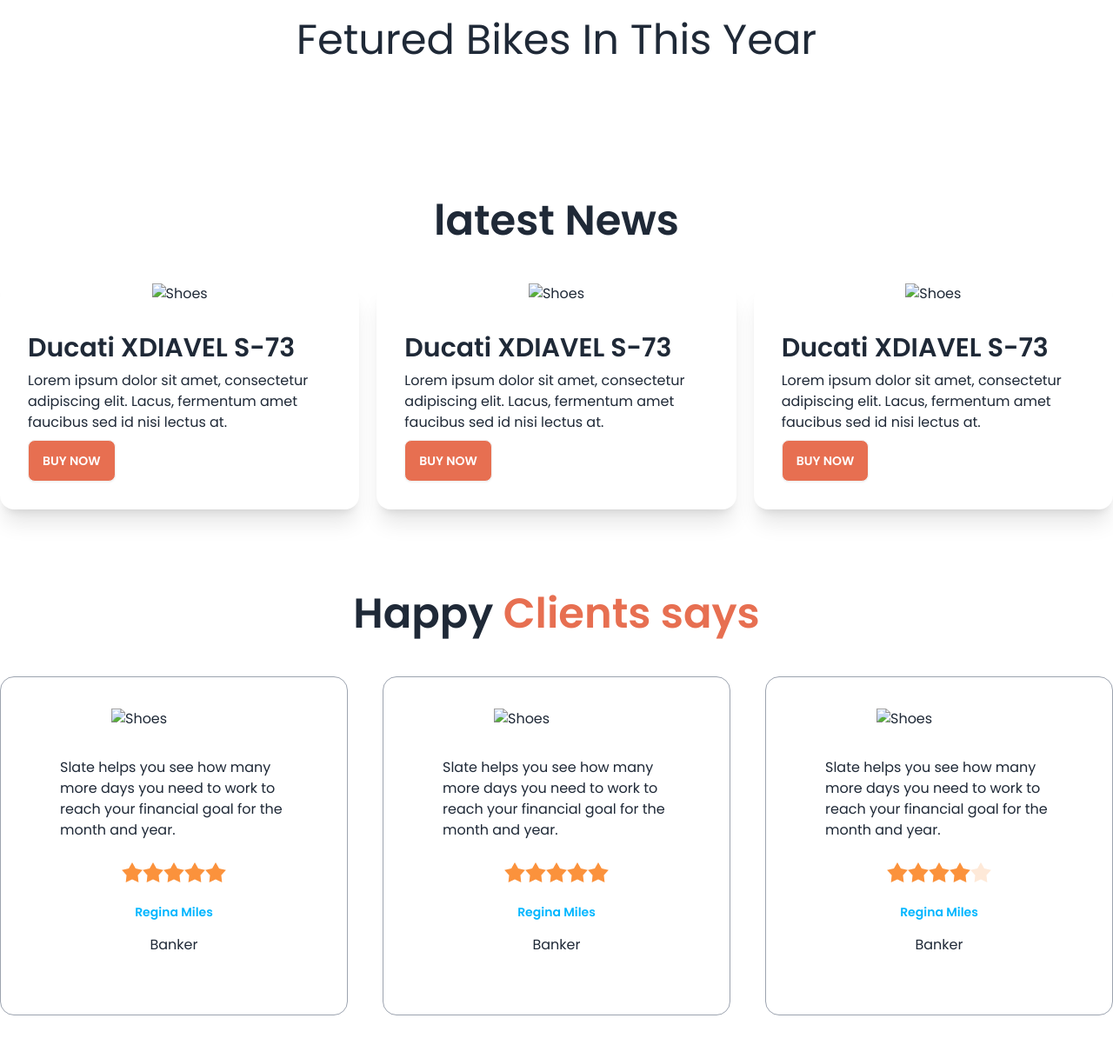
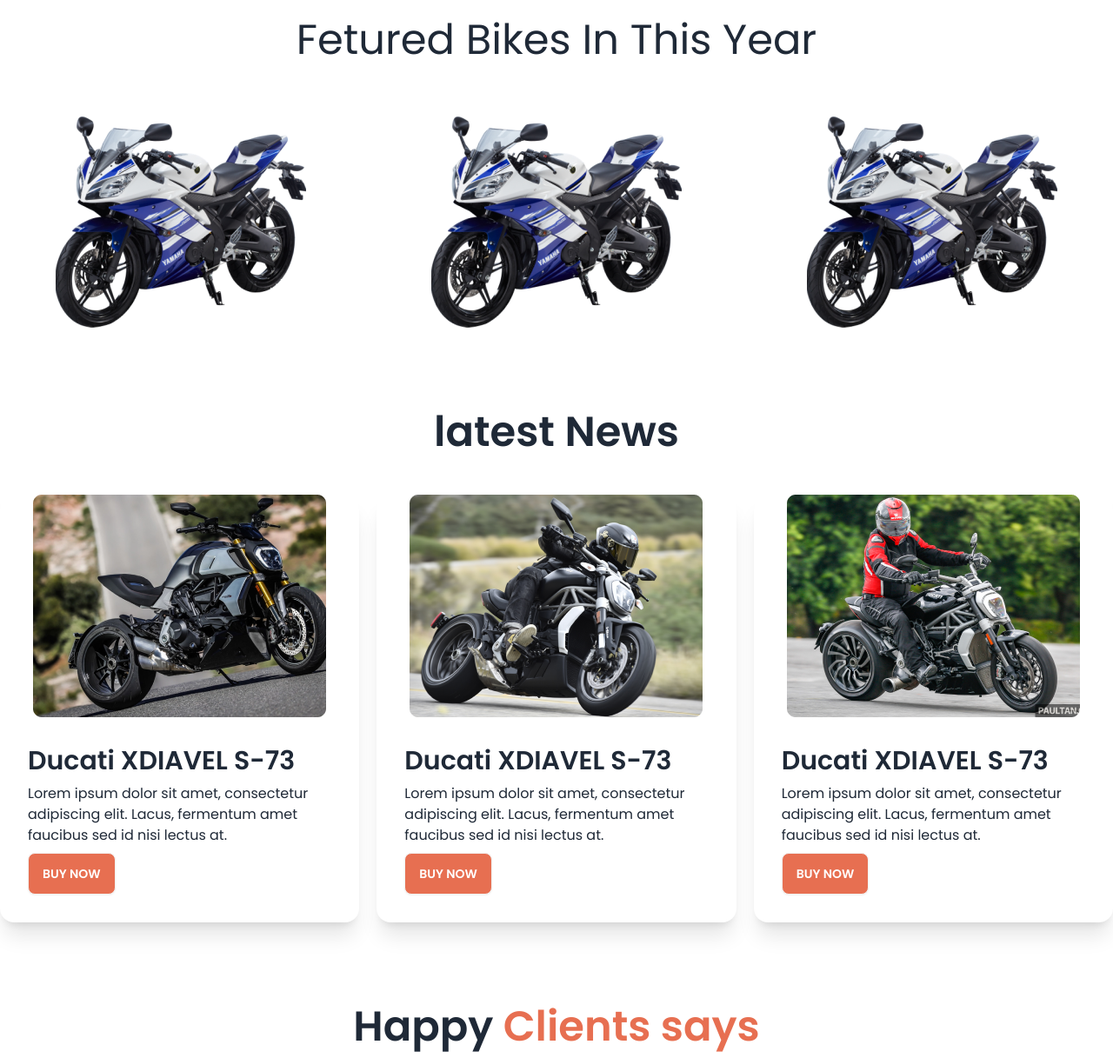
Before and after one commit to Nahin69/Biker-zone, a plain HTML site: page index.html in a window 1280 px wide. Shown: the part 760-1977 px from the top of the page at 87% size. Drawn offline with nearby package versions, Linux system fonts and the light colour scheme; the site is published under a folder, as on GitHub Pages, so addresses that start at the root find nothing.

Commit message:
project finish

```diff
--- a/index.html
+++ b/index.html
@@ -197,9 +197,9 @@
     <section>
       <h3 class="text-5xl text-center mt-40 mb-16">Fetured Bikes In This Year</h3>
       <div class="flex gap-36 justify-center">
-        <img src="/images/others/feature-bike.png" alt="">
-        <img src="/images/others/feature-bike.png" alt="">
-        <img src="/images/others/feature-bike.png" alt="">
+        <img src="images/others/feature-bike.png" alt="">
+        <img src="images/others/feature-bike.png" alt="">
+        <img src="images/others/feature-bike.png" alt="">
       </div>
 
     </section>
@@ -212,7 +212,7 @@
       <div class="grid gap-5 grid-cols-1 md:grid-cols-2 lg:grid-cols-3">
         <!-- first card -->
         <div class="card  bg-base-100 shadow-xl">
-          <figure><img src="/images/others/latest1.png" alt="Shoes" /></figure>
+          <figure><img src="images/others/latest1.png" alt="Shoes" /></figure>
           <div class="card-body">
             <h2 class="card-title text-3xl">Ducati XDIAVEL S-73</h2>
             <p>Lorem ipsum dolor sit amet, consectetur adipiscing elit. Lacus, fermentum amet faucibus sed id nisi
@@ -224,7 +224,7 @@
         </div>
         <!-- second card -->
         <div class="card  bg-base-100 shadow-xl">
-          <figure><img src="/images/others/latest2.png" alt="Shoes" /></figure>
+          <figure><img src="images/others/latest2.png" alt="Shoes" /></figure>
           <div class="card-body">
             <h2 class="card-title text-3xl">Ducati XDIAVEL S-73</h2>
             <p>Lorem ipsum dolor sit amet, consectetur adipiscing elit. Lacus, fermentum amet faucibus sed id nisi
@@ -236,7 +236,7 @@
         </div>
         <!-- third card -->
         <div class="card  bg-base-100 shadow-xl">
-          <figure><img src="/images/others/latest3.png" alt="Shoes" /></figure>
+          <figure><img src="images/others/latest3.png" alt="Shoes" /></figure>
           <div class="card-body">
             <h2 class="card-title text-3xl">Ducati XDIAVEL S-73</h2>
             <p>Lorem ipsum dolor sit amet, consectetur adipiscing elit. Lacus, fermentum amet faucibus sed id nisi
@@ -260,7 +260,7 @@
         <!-- first review -->
 
         <div class="card bg-base-100 p-9 border border-gray-400">
-          <figure><img class="w-36" src="/images/others/user-1.png" alt="Shoes" /></figure>
+          <figure><img class="w-36" src="images/others/user-1.png" alt="Shoes" /></figure>
           <div class="card-body">
             <p>Slate helps you see how
               many more days you need
@@ -286,7 +286,7 @@
         <!-- second review -->
 
         <div class="card bg-base-100 p-9 border border-gray-400">
-          <figure><img class="w-36" src="/images/others/user-2.png" alt="Shoes" /></figure>
+          <figure><img class="w-36" src="images/others/user-2.png" alt="Shoes" /></figure>
           <div class="card-body">
             <p>Slate helps you see how
               many more days you need
@@ -312,7 +312,7 @@
         <!-- third review -->
 
         <div class="card bg-base-100 p-9 border border-gray-400">
-          <figure><img class="w-36" src="/images/others/user-3.png" alt="Shoes" /></figure>
+          <figure><img class="w-36" src="images/others/user-3.png" alt="Shoes" /></figure>
           <div class="card-body">
             <p>Slate helps you see how
               many more days you need
@@ -350,7 +350,7 @@
 
       <div class="hero">
         <div class="hero-content flex-col lg:gap-24 lg:flex-row">
-          <img src="/images/others/faq.png" class="w-3/4 lg:max-w-sm rounded-lg shadow-2xl" />
+          <img src="images/others/faq.png" class="w-3/4 lg:max-w-sm rounded-lg shadow-2xl" />
           <div>
             <div class="collapse collapse-arrow ">
               <input type="radio" name="my-accordion-2" checked="checked" />
```
